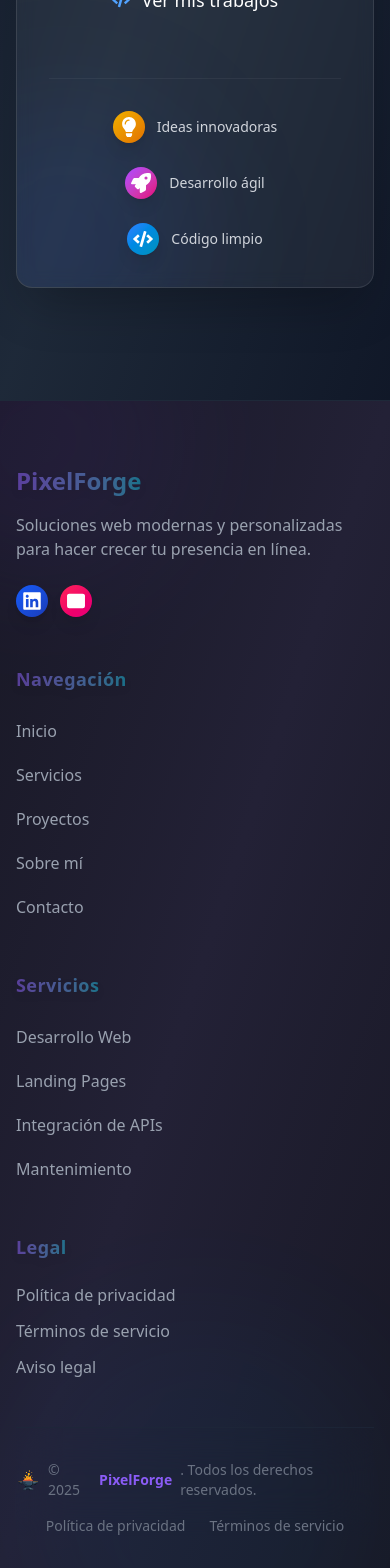
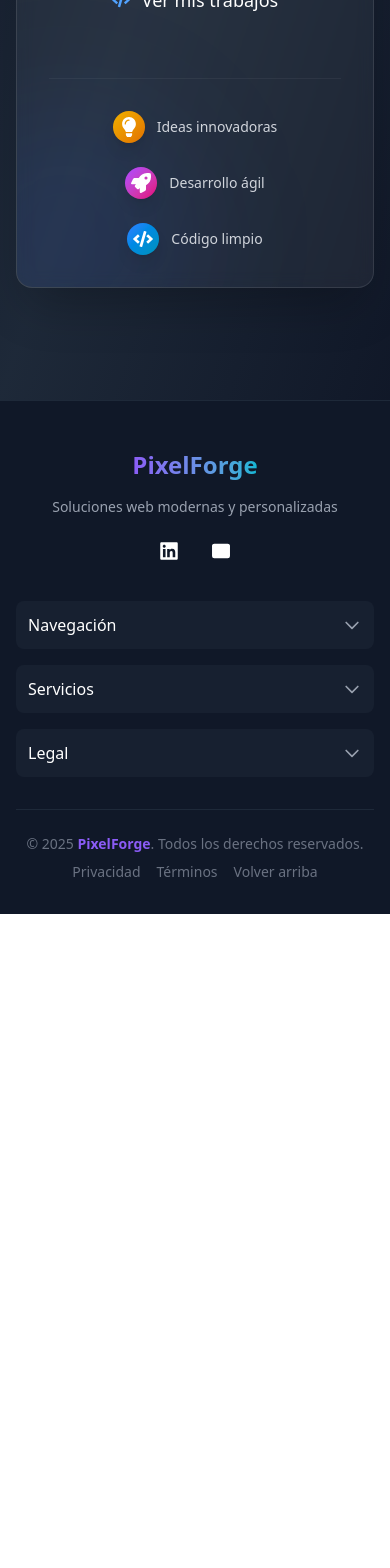
Before and after one commit to FedericoRocha/PixelForge, a React (Vite) app: page / in a window 390 px wide. Shown: the part 10010-11578 px from the top of the page. After the commit the page ends 10924 px from the top, so only its background shows below. Built offline with nearby package versions, Linux system fonts and the light colour scheme.

Commit message:
Se agrega version footer mobile

```diff
--- a/src/components/layout/Footer.tsx
+++ b/src/components/layout/Footer.tsx
@@ -1,5 +1,4 @@
 import { FaLinkedin } from 'react-icons/fa';
-import { motion } from 'framer-motion';
 import { Link } from 'react-router-dom';
 
 type NavLink = {
@@ -128,83 +127,121 @@ const Footer = () => {
   ];
 
   return (
-    <footer className="relative overflow-hidden bg-gradient-to-br from-[#181825] via-[#232136] to-[#181825] border-t border-gray-800 pt-16 pb-8 backdrop-blur-xl">
-      {/* Círculos decorativos blur */}
-      <motion.div
-        initial={{ opacity: 0, scale: 0.8 }}
-        animate={{ opacity: 0.3, scale: 1 }}
-        transition={{ duration: 1.2 }}
-        className="pointer-events-none absolute -top-24 -left-24 w-72 h-72 rounded-full bg-gradient-to-br from-purple-500/30 to-indigo-500/20 blur-3xl"
-      />
-      <motion.div
-        initial={{ opacity: 0, scale: 0.8 }}
-        animate={{ opacity: 0.25, scale: 1 }}
-        transition={{ duration: 1.5, delay: 0.3 }}
-        className="pointer-events-none absolute -bottom-32 right-0 w-96 h-96 rounded-full bg-gradient-to-br from-blue-500/20 to-cyan-500/20 blur-3xl"
-      />
-      <div className="container mx-auto px-4 relative z-10">
-        <div className="grid grid-cols-1 md:grid-cols-2 lg:grid-cols-4 gap-12 mb-12">
-          {/* Brand info */}
-          <motion.div
-            initial={{ opacity: 0, y: 30 }}
-            whileInView={{ opacity: 1, y: 0 }}
-            transition={{ duration: 0.7 }}
-            viewport={{ once: true }}
-          >
-            <div className="flex items-center space-x-2 mb-4">
+    <footer className="relative bg-gray-900 border-t border-gray-800 pt-12 pb-8">
+      <div className="container mx-auto px-4">
+        {/* Versión móvil - Acordeón */}
+        <div className="lg:hidden space-y-6 mb-8">
+          {/* Brand y redes sociales */}
+          <div className="text-center mb-8">
             <Link
               to="/"
               onClick={(e) => {
                 e.preventDefault();
                 scrollToTop();
               }}
-                className="text-2xl font-bold bg-gradient-to-r from-[#8b5cf6] to-[#06b6d4] bg-clip-text text-transparent animate-pulse drop-shadow-lg hover:opacity-80 transition-opacity cursor-pointer"
+              className="inline-block text-2xl font-bold bg-gradient-to-r from-[#8b5cf6] to-[#06b6d4] bg-clip-text text-transparent mb-4"
+            >
+              PixelForge
+            </Link>
+            <p className="text-gray-400 text-sm mb-4">
+              Soluciones web modernas y personalizadas
+            </p>
+            <div className="flex justify-center space-x-4">
+              {socialLinks.map((social, index) => (
+                <a
+                  key={index}
+                  href={social.url}
+                  target="_blank"
+                  rel="noopener noreferrer"
+                  className={`p-2 rounded-full ${social.gradient.replace('bg-gradient-to-br', 'bg-gradient-to-r')} text-white`}
+                  aria-label={social.label}
+                >
+                  {social.icon}
+                </a>
+              ))}
+            </div>
+          </div>
+
+          {/* Acordeón de enlaces */}
+          <div className="space-y-4">
+            {footerLinks.map((column, index) => (
+              <details key={index} className="group">
+                <summary className="flex justify-between items-center p-3 bg-gray-800/50 rounded-lg cursor-pointer list-none">
+                  <h4 className="font-medium text-white">{column.title}</h4>
+                  <svg className="w-5 h-5 text-gray-400 transform group-open:rotate-180 transition-transform" fill="none" stroke="currentColor" viewBox="0 0 24 24">
+                    <path strokeLinecap="round" strokeLinejoin="round" strokeWidth={2} d="M19 9l-7 7-7-7" />
+                  </svg>
+                </summary>
+                <ul className="mt-2 pl-4 space-y-2">
+                  {column.links.map((link, linkIndex) => (
+                    <li key={linkIndex} className="py-1.5">
+                      {'path' in link ? (
+                        <a
+                          href={link.path}
+                          onClick={(e) => handleLegalLinkClick(e, link.path)}
+                          className="text-gray-400 hover:text-white text-sm block py-1"
+                        >
+                          {link.name}
+                        </a>
+                      ) : (
+                        <a
+                          href={`#${link.id}`}
+                          onClick={(e) => {
+                            e.preventDefault();
+                            scrollToSection(link.id);
+                          }}
+                          className="text-gray-400 hover:text-white text-sm block py-1"
+                        >
+                          {link.name}
+                        </a>
+                      )}
+                    </li>
+                  ))}
+                </ul>
+              </details>
+            ))}
+          </div>
+        </div>
+
+        {/* Versión escritorio */}
+        <div className="hidden lg:grid grid-cols-1 md:grid-cols-2 lg:grid-cols-4 gap-8 mb-12">
+          {/* Brand info */}
+          <div>
+            <div className="mb-4">
+              <Link
+                to="/"
+                onClick={(e) => {
+                  e.preventDefault();
+                  scrollToTop();
+                }}
+                className="text-2xl font-bold bg-gradient-to-r from-[#8b5cf6] to-[#06b6d4] bg-clip-text text-transparent"
               >
                 PixelForge
               </Link>
             </div>
-            <p className="text-gray-400 mb-6">
+            <p className="text-gray-400 text-sm mb-6">
               Soluciones web modernas y personalizadas para hacer crecer tu presencia en línea.
             </p>
             <div className="flex space-x-3">
               {socialLinks.map((social, index) => (
-                <motion.a
+                <a
                   key={index}
                   href={social.url}
                   target="_blank"
                   rel="noopener noreferrer"
-                  className={`group relative p-1.5 rounded-full bg-gradient-to-br ${social.gradient} shadow-lg`}
+                  className={`p-2 rounded-full ${social.gradient} text-white hover:opacity-90 transition-opacity`}
                   aria-label={social.label}
-                  whileHover={{
-                    scale: 1.15,
-                    rotate: [0, 10, -10, 0],
-                    transition: { duration: 0.4 }
-                  }}
-                  whileTap={{ scale: 0.9 }}
                 >
-                  <div className="absolute inset-0 bg-white/10 backdrop-blur-sm rounded-full opacity-0 group-hover:opacity-100 transition-opacity duration-300"></div>
-                  <span className="relative z-10 text-white">
                   {social.icon}
-                  </span>
-                  <div className="absolute inset-0 rounded-full opacity-0 group-hover:opacity-100 transition-opacity duration-300 bg-gradient-to-br from-white/20 to-transparent"></div>
-                </motion.a>
+                </a>
               ))}
             </div>
-          </motion.div>
+          </div>
 
           {footerLinks.map((column, index) => (
-            <motion.div
-              key={index}
-              initial={{ opacity: 0, y: 40 }}
-              whileInView={{ opacity: 1, y: 0 }}
-              transition={{ duration: 0.6, delay: 0.1 * index }}
-              viewport={{ once: true }}
-            >
-              <h4 className="font-semibold mb-4 text-lg tracking-wide">
-                <span className="bg-gradient-to-r from-[#8b5cf6] to-[#06b6d4] bg-clip-text text-transparent animate-pulse drop-shadow-lg">
+            <div key={index}>
+              <h4 className="font-semibold mb-4 text-white">
                 {column.title}
-                </span>
-                <span className="block h-0.5 w-0 bg-gradient-to-r from-[#8b5cf6] to-[#06b6d4] transition-all duration-500 group-hover:w-full group-hover:opacity-100 opacity-0 mt-1"></span>
               </h4>
               <ul className="space-y-3">
                 {column.links.map((link, linkIndex) => (
@@ -213,74 +250,69 @@ const Footer = () => {
                       <a
                         href={link.path}
                         onClick={(e) => handleLegalLinkClick(e, link.path)}
-                        className="text-gray-400 hover:text-[#8b5cf6] transition-colors font-medium hover:underline underline-offset-4 decoration-[#8b5cf6]/40 block cursor-pointer"
+                        className="text-gray-400 hover:text-white text-sm block py-1 transition-colors"
                       >
                         {link.name}
                       </a>
                     ) : (
-                      <button
+                      <a
+                        href={`#${link.id}`}
                         onClick={(e) => {
                           e.preventDefault();
                           scrollToSection(link.id);
                         }}
-                        className="text-gray-400 hover:text-[#8b5cf6] transition-colors font-medium hover:underline underline-offset-4 decoration-[#8b5cf6]/40 text-left w-full py-1 cursor-pointer"
+                        className="text-gray-400 hover:text-white text-sm block py-1 transition-colors"
                       >
                         {link.name}
-                      </button>
+                      </a>
                     )}
                   </li>
                 ))}
               </ul>
-            </motion.div>
+            </div>
           ))}
         </div>
 
-        <motion.div
-          initial={{ opacity: 0, y: 30 }}
-          whileInView={{ opacity: 1, y: 0 }}
-          transition={{ duration: 0.8, delay: 0.2 }}
-          viewport={{ once: true }}
-          className="border-t border-gray-800/70 pt-8 flex flex-col md:flex-row justify-between items-center backdrop-blur-xl"
-        >
-          <p className="text-gray-500 text-sm mb-4 md:mb-0 flex items-center gap-2">
-            <img
-  src="/yunke.png"
-  alt="Yunque PixelForge"
-  width={24}
-  height={24}
-  style={{ mixBlendMode: 'normal', filter: 'none', opacity: 1, display: 'inline-block', verticalAlign: 'middle' }}
-/>
+        {/* Copyright */}
+        <div className="pt-6 border-t border-gray-800">
+          <div className="flex flex-col md:flex-row justify-between items-center text-center space-y-2 md:space-y-0">
+            <p className="text-gray-500 text-sm">
               &copy; {currentYear} <span className="text-[#8b5cf6] font-bold">PixelForge</span>. Todos los derechos reservados.
             </p>
-          <div className="flex space-x-6">
+            <div className="flex space-x-4">
               <Link
                 to="/legal/privacidad"
                 onClick={(e) => {
                   e.preventDefault();
-                window.scrollTo({ top: 0, behavior: 'smooth' });
-                setTimeout(() => {
-                  window.location.href = '/legal/privacidad';
-                }, 100);
+                  handleLegalLinkClick(e, '/legal/privacidad');
                 }}
-              className="text-gray-500 hover:text-[#8b5cf6] text-sm transition-colors font-medium cursor-pointer"
+                className="text-gray-500 hover:text-white text-sm transition-colors"
               >
-              Política de privacidad
+                Privacidad
               </Link>
               <Link
                 to="/legal/terminos"
                 onClick={(e) => {
                   e.preventDefault();
-                window.scrollTo({ top: 0, behavior: 'smooth' });
-                setTimeout(() => {
-                  window.location.href = '/legal/terminos';
-                }, 100);
+                  handleLegalLinkClick(e, '/legal/terminos');
                 }}
-              className="text-gray-500 hover:text-[#8b5cf6] text-sm transition-colors font-medium cursor-pointer"
+                className="text-gray-500 hover:text-white text-sm transition-colors"
               >
-              Términos de servicio
+                Términos
               </Link>
+              <a
+                href="#"
+                onClick={(e) => {
+                  e.preventDefault();
+                  scrollToTop();
+                }}
+                className="text-gray-500 hover:text-white text-sm transition-colors"
+              >
+                Volver arriba
+              </a>
             </div>
-        </motion.div>
+          </div>
+        </div>
       </div>
     </footer>
   );
```
Lines whose indentation alone changed are shown as unchanged.
